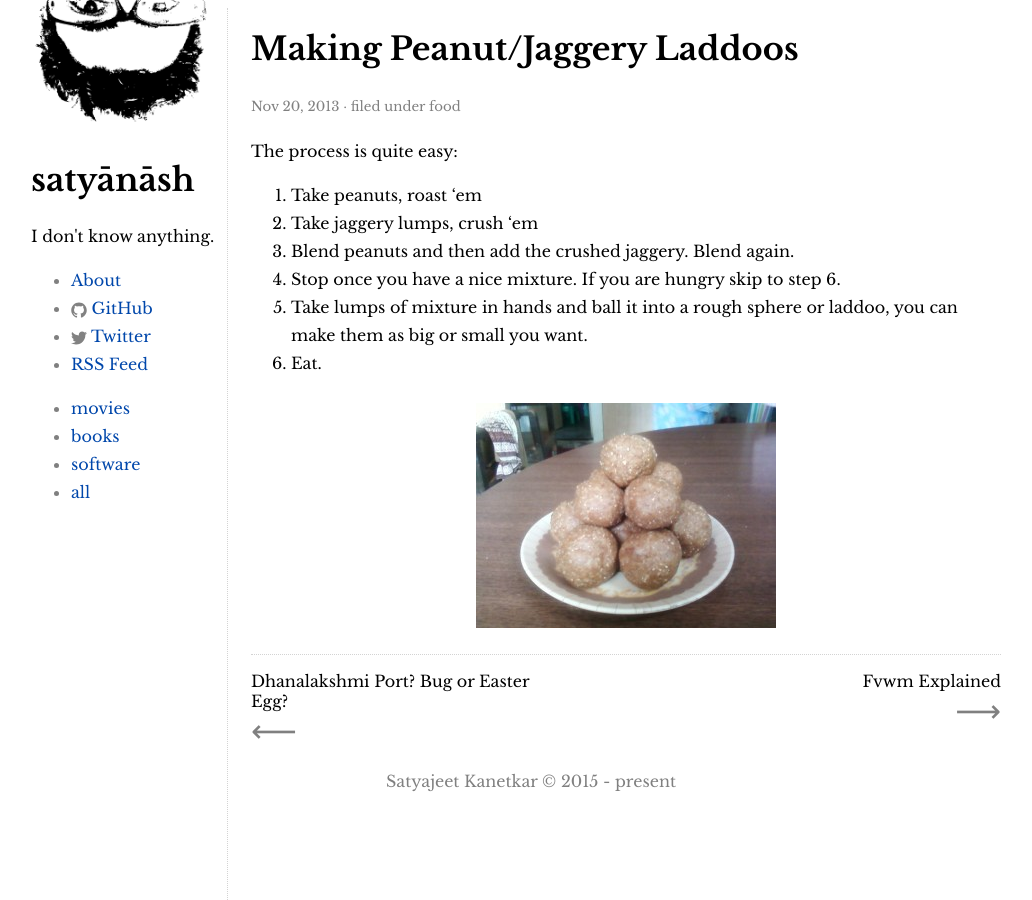
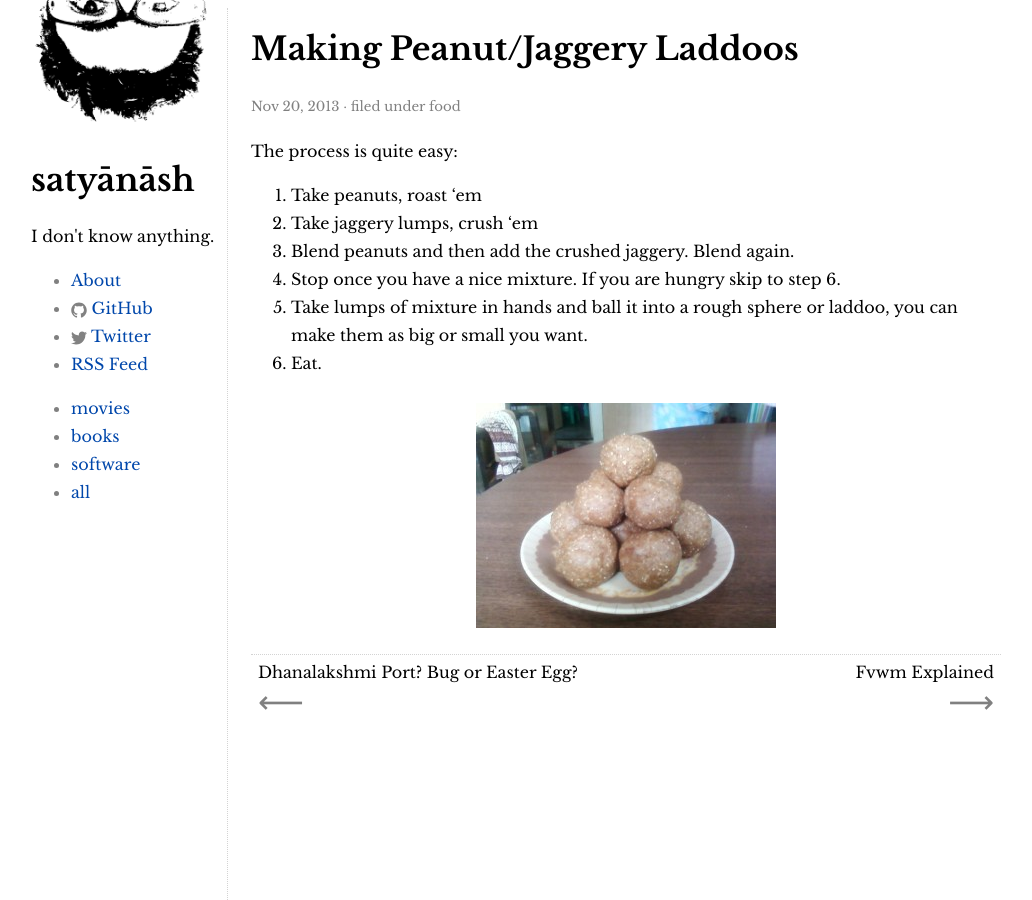
Before and after one commit to satyanash/satyanash.github.io, a Jekyll site: the page built from _posts/2013-11-21-making-peanut-jaggery-laddoos.markdown, in a window 1280 px wide. Shown: the whole page, without its empty margins (109-1141 px from the left). Built offline with Jekyll 4.4.1, drawn with Linux system fonts in a browser that asks for light colours.

Commit message:
use tables to render next/prev links

```diff
--- a/_layouts/default.html
+++ b/_layouts/default.html
@@ -12,10 +12,13 @@
 
 				{{ content }}
 
+        <!--
+        <footer class="site-footer">
+          <p>Satyajeet Kanetkar &copy; 2015 - present</p>
+        </footer>
+        -->
 			</div>
-			{% include footer.html %}
 		</div>
-
 	</body>
 
 </html>
--- a/_layouts/post.html
+++ b/_layouts/post.html
@@ -12,21 +12,25 @@ layout: default
     {{ content }}
   </article>
   <footer class="post-footer">
-    <p>
+    <table>
+      <tbody>
+        <tr>
+          <td class="next">
             {% if page.next.url %}
-    <div class="next">
             <a href="{{page.next.url}}" title="{{page.next.title}}">{{page.next.title}}</a>
             <br>
             <span class="sym" title="{{page.next.title}}">&xlarr;</span>
-    </div>
             {% endif %}
+          </td>
+          <td class="prev">
             {% if page.previous.url %}
-    <div class="prev">
             <a href="{{page.previous.url}}" title="{{page.previous.title}}">{{page.previous.title}}</a>
             <br>
             <span class="sym" title="{{page.previous.title}}">&xrarr;</span>
-    </div>
             {% endif %}
-    </p>
+          </td>
+        </tr>
+      </tbody>
+    </table>
   </footer>
 </div>
--- a/css/main.scss
+++ b/css/main.scss
@@ -198,20 +198,22 @@ blockquote {
 		a {
 			color:black;
 		}
-		.next,.prev {
+    > table {
+      width: 100%;
+      td.next, td.prev {
         text-decoration:none;
         .sym {
           font-size:2em;
           color:gray;
         }
-			max-width:40%;
+        width:50%;
+        vertical-align: top;
+        padding: 5px;
       }
-		.next {
-			float:left;
+
+      td.prev {
+        text-align:right;
       }
-		.prev {
-			text-align:right;
-			float:right;
     }
 	}
 }
```
Lines whose indentation alone changed are shown as unchanged.
